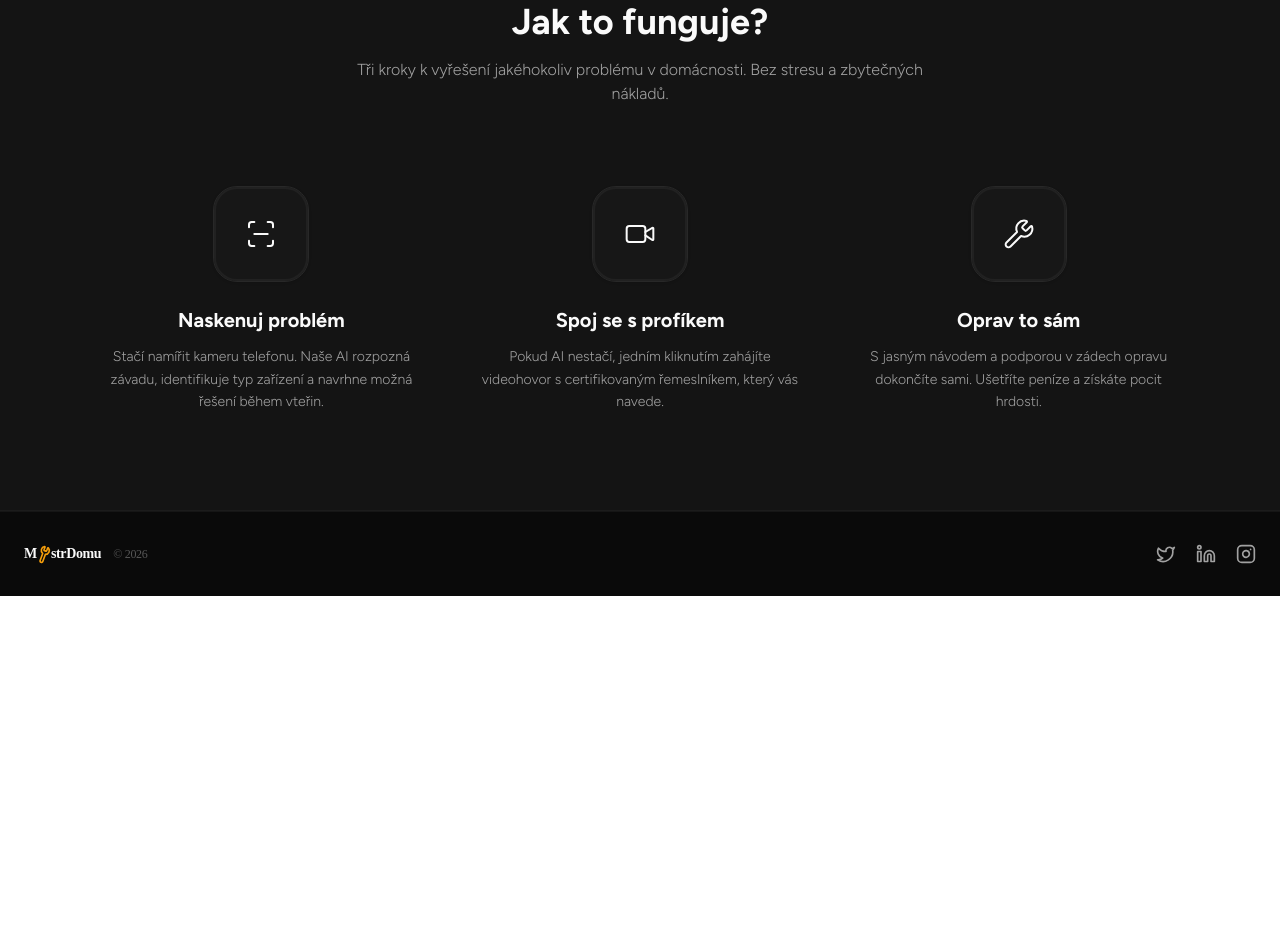
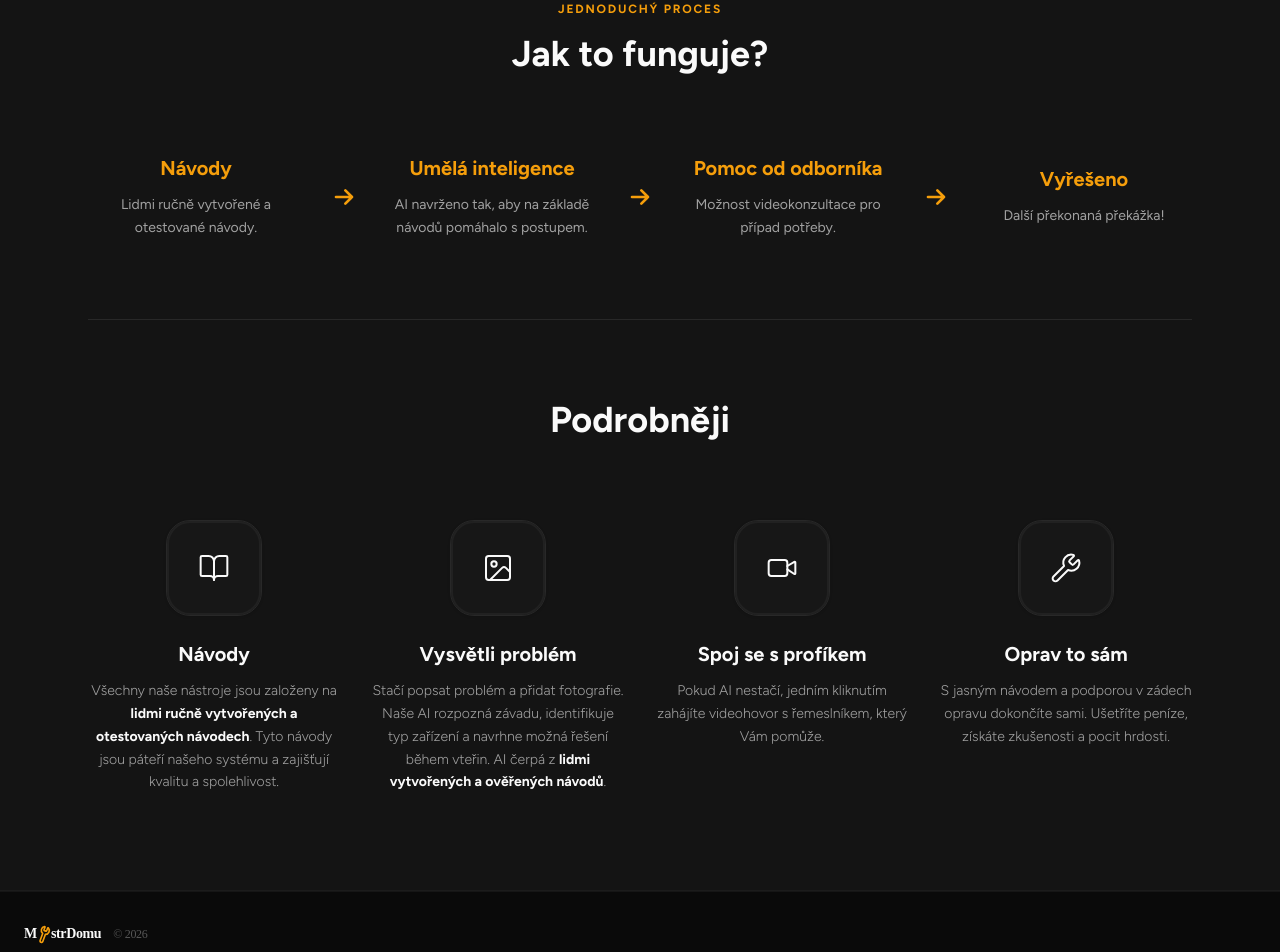
Before and after one commit to fr0g1299/MistrDomu, a React (Vite) app in the folder AspNetReactTemplate.Client/: page / in a window 1280 px wide. Shown: the part 1031-1983 px from the top of the page. Before the commit the page ends 1627 px from the top, so only its background shows below. Built offline with nearby package versions, Linux system fonts and the light colour scheme; no server answers; a web font is replaced by a local one.

Commit message:
frontend enhancements + backend fix

```diff
--- a/AspNetReactTemplate.Client/src/App.tsx
+++ b/AspNetReactTemplate.Client/src/App.tsx
@@ -1,5 +1,5 @@
-import { useState } from "react";
-import { Wrench, Mail, ScanLine, Video, Loader2 } from "lucide-react";
+import { useState, useEffect } from "react";
+import { Wrench, Mail, Image, Video, Loader2, BookOpen } from "lucide-react";
 
 import Header from "./components/layouts/Header";
 import Footer from "./components/layouts/Footer";
@@ -13,22 +13,43 @@ import { Separator } from "./components/ui/separator";
 // Steps for "How it Works" section
 const steps = [
   {
-    icon: ScanLine,
-    title: "Naskenuj problém",
-    description:
-      "Stačí namířit kameru telefonu. Naše AI rozpozná závadu, identifikuje typ zařízení a navrhne možná řešení během vteřin.",
+    icon: BookOpen,
+    title: "Návody",
+    description: (
+      <>
+        Všechny naše nástroje jsou založeny na{" "}
+        <strong className="font-bold text-foreground">
+          lidmi ručně vytvořených a otestovaných návodech
+        </strong>
+        . Tyto návody jsou páteří našeho systému a zajišťují kvalitu a spolehlivost.
+      </>
+    ),
+  },
+  {
+    icon: Image,
+    title: "Vysvětli problém",
+    description: (
+      <>
+        Stačí popsat problém a přidat fotografie. Naše AI rozpozná závadu,
+        identifikuje typ zařízení a navrhne možná řešení během vteřin. AI čerpá z{" "}
+        <strong className="font-bold text-foreground">
+          lidmi vytvořených a ověřených návodů
+        </strong>
+        .
+      </>
+    ),
   },
   {
     icon: Video,
     title: "Spoj se s profíkem",
     description:
-      "Pokud AI nestačí, jedním kliknutím zahájíte videohovor s certifikovaným řemeslníkem, který vás navede.",
+      "Pokud AI nestačí, jedním kliknutím zahájíte videohovor s řemeslníkem, který Vám pomůže.",
   },
   {
     icon: Wrench,
     title: "Oprav to sám",
     description:
-      "S jasným návodem a podporou v zádech opravu dokončíte sami. Ušetříte peníze a získáte pocit hrdosti.",
+      "S jasným návodem a podporou v zádech opravu dokončíte sami. Ušetříte peníze, získáte zkušenosti a pocit hrdosti.",
   },
 ];
 
@@ -36,6 +57,23 @@ function App() {
   const [email, setEmail] = useState("");
   const [status, setStatus] = useState<"idle" | "loading" | "success" | "error">("idle");
   const [message, setMessage] = useState("");
+  const [waitlistCount, setWaitlistCount] = useState<number>(0);
+
+  const fetchWaitlistCount = async () => {
+    try {
+      const response = await fetch("/api/waitlist/count");
+      if (response.ok) {
+        const data = await response.json();
+        setWaitlistCount(data.count);
+      }
+    } catch (error) {
+      console.error("Error fetching waitlist count:", error);
+    }
+  };
+
+  useEffect(() => {
+    fetchWaitlistCount();
+  }, []);
 
   const handleSubmit = async (e: React.FormEvent) => {
     e.preventDefault();
@@ -57,6 +95,7 @@ function App() {
         setStatus("success");
         setMessage("Děkujeme! Jste na čekací listině.");
         setEmail("");
+        fetchWaitlistCount();
       } else {
         const errorData = await response.text();
         setStatus("error");
@@ -109,13 +148,14 @@ function App() {
               </span>
               <span>
                 Na waitlistu čeká již{" "}
-                <strong className="text-primary font-semibold">1,248</strong>{" "}
-                kutilů
+                <strong className="text-primary font-semibold">{waitlistCount.toLocaleString('cs-CZ')}</strong>{" "}
+                {waitlistCount === 1 ? "kutil" : waitlistCount < 5 ? "kutilové" : "kutilů"}
               </span>
             </div>
 
             {/* Email Form */}
             <div className="w-full max-w-md flex flex-col items-center">
+              <p className="text-base md:text-lg font-semibold text-foreground mb-6 whitespace-nowrap">Připojte se hned a získejte první videokonzultaci zdarma!</p>
               <form
                 onSubmit={handleSubmit}
                 className="flex flex-col sm:flex-row w-full gap-2 mb-4 bg-card p-1.5 rounded-xl border border-border shadow-sm focus-within:border-primary/50 transition-colors"
@@ -149,10 +189,6 @@ function App() {
                   {message}
                 </p>
               )}
-
-              <p className="text-[10px] sm:text-xs text-muted-foreground/60 tracking-[0.15em] uppercase font-semibold">
-                Prvních 500 získá doživotní slevu 20%
-              </p>
             </div>
           </div>
         </div>
@@ -160,7 +196,7 @@ function App() {
         <Separator className="bg-linear-to-r from-border via-primary/30 to-border" />
 
         {/* How it Works Section */}
-        <section className="py-24 bg-[#141414] border-y border-border/40 relative z-10">
+        <section id="jak-to-funguje" className="py-24 bg-[#141414] border-y border-border/40 relative z-10">
           <div className="max-w-6xl mx-auto px-6">
             <div className="text-center mb-20">
               <span className="text-primary text-[12px] font-bold tracking-[0.15em] uppercase mb-4 block">
@@ -169,13 +205,73 @@ function App() {
               <h2 className="text-3xl md:text-4xl font-bold mb-4">
                 Jak to funguje?
               </h2>
-              <p className="text-muted-foreground max-w-xl mx-auto font-light">
-                Tři kroky k vyřešení jakéhokoliv problému v domácnosti. Bez
-                stresu a zbytečných nákladů.
-              </p>
             </div>
 
-            <div className="relative grid grid-cols-1 md:grid-cols-3 gap-16 md:gap-8 text-center">
+            {/* Process Flow - inline */}
+            <div className="mb-20 flex flex-col md:flex-row items-center justify-center gap-4 md:gap-6">
+              {/* Návody */}
+              <div className="text-center flex-1 max-w-xs">
+                <h3 className="text-xl font-bold mb-3 text-primary">Návody</h3>
+                <p className="text-muted-foreground text-sm leading-relaxed">
+                  Lidmi ručně vytvořené a otestované návody.
+                </p>
+              </div>
+
+              {/* Arrow */}
+              <div className="hidden md:block">
+                <svg className="w-8 h-8 text-primary" fill="none" stroke="currentColor" viewBox="0 0 24 24">
+                  <path strokeLinecap="round" strokeLinejoin="round" strokeWidth={2} d="M13 7l5 5m0 0l-5 5m5-5H6" />
+                </svg>
+              </div>
+
+              {/* Umělá inteligence */}
+              <div className="text-center flex-1 max-w-xs">
+                <h3 className="text-xl font-bold mb-3 text-primary">Umělá inteligence</h3>
+                <p className="text-muted-foreground text-sm leading-relaxed">
+                  AI navrženo tak, aby na základě návodů pomáhalo s postupem.
+                </p>
+              </div>
+
+              {/* Arrow */}
+              <div className="hidden md:block">
+                <svg className="w-8 h-8 text-primary" fill="none" stroke="currentColor" viewBox="0 0 24 24">
+                  <path strokeLinecap="round" strokeLinejoin="round" strokeWidth={2} d="M13 7l5 5m0 0l-5 5m5-5H6" />
+                </svg>
+              </div>
+
+              {/* Pomoc od odborníka */}
+              <div className="text-center flex-1 max-w-xs">
+                <h3 className="text-xl font-bold mb-3 text-primary">Pomoc od odborníka</h3>
+                <p className="text-muted-foreground text-sm leading-relaxed">
+                  Možnost videokonzultace pro případ potřeby.
+                </p>
+              </div>
+
+              {/* Arrow */}
+              <div className="hidden md:block">
+                <svg className="w-8 h-8 text-primary" fill="none" stroke="currentColor" viewBox="0 0 24 24">
+                  <path strokeLinecap="round" strokeLinejoin="round" strokeWidth={2} d="M13 7l5 5m0 0l-5 5m5-5H6" />
+                </svg>
+              </div>
+
+              {/* Vyřešeno */}
+              <div className="text-center flex-1 max-w-xs">
+                <h3 className="text-xl font-bold mb-3 text-primary">Vyřešeno</h3>
+                <p className="text-muted-foreground text-sm leading-relaxed">
+                  Další překonaná překážka!
+                </p>
+              </div>
+            </div>
+
+            <Separator className="mb-20" />
+
+            <div className="text-center mb-20">
+              <h2 className="text-3xl md:text-4xl font-bold mb-4">
+                Podrobněji
+              </h2>
+            </div>
+
+            <div className="relative grid grid-cols-1 md:grid-cols-4 gap-16 md:gap-8 text-center">
               {steps.map((step, index) => (
                 <div
                   key={index}
--- a/AspNetReactTemplate.Client/src/components/layouts/Footer.tsx
+++ b/AspNetReactTemplate.Client/src/components/layouts/Footer.tsx
@@ -16,7 +16,7 @@ export default function Footer() {
             © 2026
           </span>
         </div>
-        <div className="flex items-center gap-5">
+        {/* <div className="flex items-center gap-5">
           <a
             href="#"
             className="text-muted-foreground hover:text-foreground transition-colors"
@@ -35,7 +35,7 @@ export default function Footer() {
           >
             <Instagram className="w-5 h-5" />
           </a>
-        </div>
+        </div> */}
       </div>
     </footer>
   );
--- a/AspNetReactTemplate.Client/src/components/layouts/Header.tsx
+++ b/AspNetReactTemplate.Client/src/components/layouts/Header.tsx
@@ -23,12 +23,12 @@ export default function Header() {
         </a>
         <div className="hidden md:flex items-center gap-8 text-sm font-medium">
           <a
-            href="#"
+            href="#jak-to-funguje"
             className="text-muted-foreground hover:text-foreground transition-colors"
           >
             Jak to funguje
           </a>
-          <a
+          {/* <a
             href="#"
             className="text-muted-foreground hover:text-foreground transition-colors"
           >
@@ -40,7 +40,7 @@ export default function Header() {
             className="border-border bg-transparent hover:bg-accent rounded-full px-6"
           >
             Přihlásit se
-          </Button>
+          </Button> */}
         </div>
       </div>
     </header>
--- a/AspNetReactTemplate.Client/vite.config.ts
+++ b/AspNetReactTemplate.Client/vite.config.ts
@@ -5,7 +5,7 @@ import { env } from "process";
 import tailwindcss from "@tailwindcss/vite";
 import path from "path";
 
-// Cíl pro proxy (tvůj ASP.NET backend)
+// Cíl pro proxy
 const target = env.ASPNETCORE_HTTPS_PORT
   ? `https://localhost:${env.ASPNETCORE_HTTPS_PORT}`
   : env.ASPNETCORE_URLS
@@ -25,6 +25,10 @@ export default defineConfig({
   },
   server: {
     proxy: {
+      "^/api": {
+        target,
+        secure: false,
+      },
       "^/weatherforecast": {
         target,
         secure: false,
```
Also changed, not shown: 2 other files (tests, documents, lock files or other folders).
